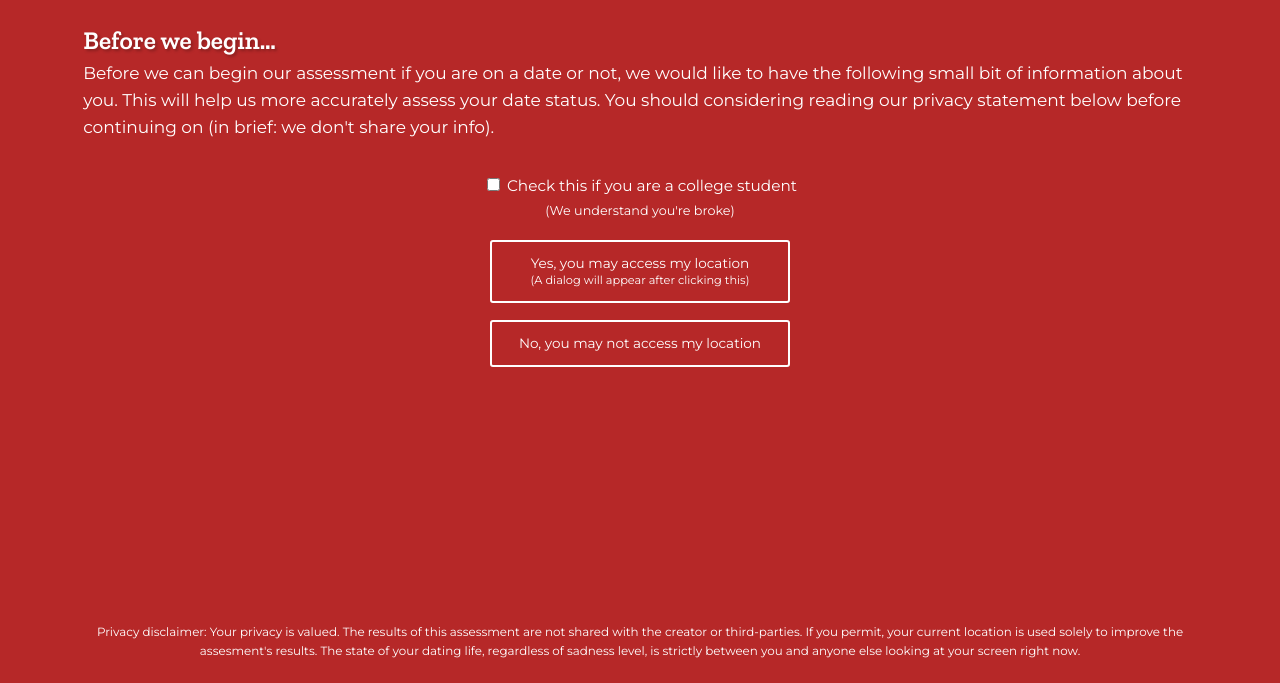
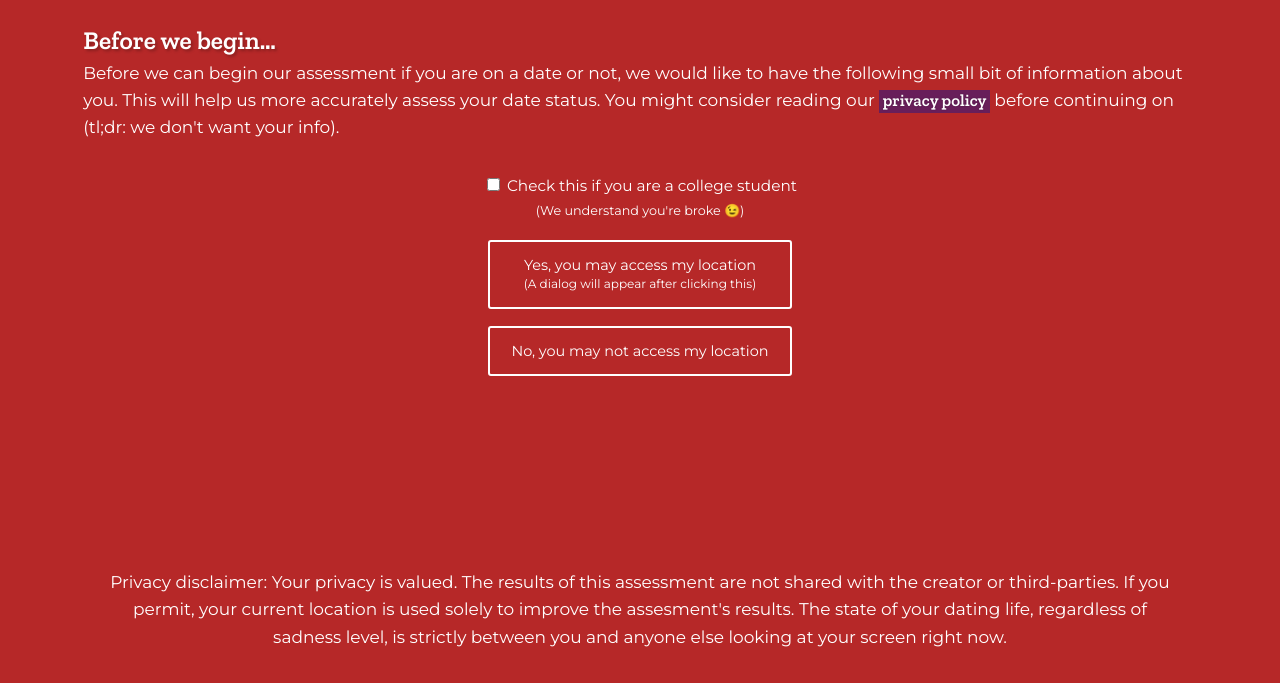
Before and after one commit to le717/areyouona-date, a Flask app: template src/templates/permission.html in a window 1280 px wide. Shown: the part 117-800 px from the top of the page. Run offline with Flask 2, Linux system fonts and the light colour scheme; the template is opened without the code that fills it, so the values that code supplies are empty.

Commit message:
Tweak permission form and footer styling

```diff
--- a/src/static/css/style.css
+++ b/src/static/css/style.css
@@ -67,11 +67,11 @@ main {
 
 footer {
   width: 87%;
+  margin-top: 2em;
   margin-right: auto;
   margin-left: auto;
   flex: none;
   padding: 0.9em;
-  font-size: 0.7em;
   text-align: center;
 }
 
@@ -101,11 +101,11 @@ form label:first-of-type {
 }
 
 form button {
-  width: 22em;
+  width: 21em;
   border: 2px solid #fff;
   border-radius: 3px;
   outline: none;
-  font-size: 0.8em;
+  font-size: 0.85em;
 
   padding: 1em;
 
--- a/src/templates/forms/form-permission.html
+++ b/src/templates/forms/form-permission.html
@@ -3,7 +3,7 @@
   <label>
     <input type="checkbox" name="college" id="college">
     Check this if you are a college student<br>
-    <small>(We understand you're broke)</small>
+    <small>(We understand you're broke 😉)</small>
   </label>
 
   <label>
--- a/src/templates/permission.html
+++ b/src/templates/permission.html
@@ -2,7 +2,7 @@
 {% block content %}
 
 <h2>Before we begin&hellip;</h2>
-<p>Before we can begin our assessment if you are on a date or not, we would like to have the following small bit of information about you. This will help us more accurately assess your date status. You should considering reading our privacy statement below before continuing on (in brief: we don't share your info).</p>
+<p>Before we can begin our assessment if you are on a date or not, we would like to have the following small bit of information about you. This will help us more accurately assess your date status. You might consider reading our <a href="{{ url_for('date.privacy') }}">privacy policy</a> before continuing on (tl;dr: we don't want your info).</p>
 
 {% include 'forms/form-permission.html' %}
 {% endblock %}
```
